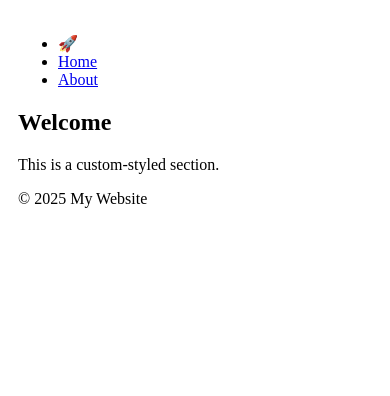
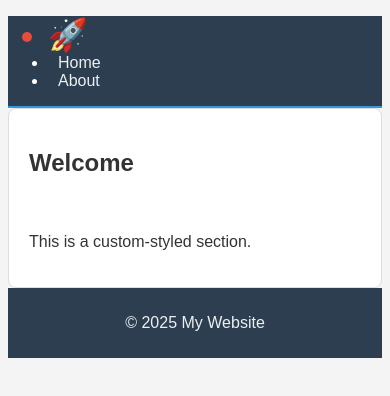
Before and after one commit to TatsLove/alx_html_css, a plain HTML site: page css_basic/index.html in a window 390 px wide. Drawn offline with Linux system fonts and the light colour scheme.

Commit message:
Update styles.css

```diff
--- a/css_basic/styles.css
+++ b/css_basic/styles.css
@@ -1,25 +1,62 @@
-/* Default styles */
-.works_on_smartphone {
-  width: 100%;
-  box-sizing: border-box;
+/* General styles */
+body {
+  background-color: #f4f4f4;
+  font-family: Arial, sans-serif;
+  color: #333;
 }
 
-/* Mobile styles */
+header {
+  background-color: #2c3e50;
+  color: #ffffff;
+  border-bottom: 2px solid #3498db;
+}
+
+.logo {
+  font-size: 2.5em;
+  color: #e74c3c;
+}
+
+header ul li a {
+  color: #ecf0f1;
+  text-decoration: none;
+  padding: 5px 10px;
+  border-radius: 5px;
+}
+
+header ul li a:hover {
+  background-color: #3498db;
+}
+
+article {
+  background-color: #ffffff;
+  border: 1px solid #ddd;
+  border-radius: 8px;
+  padding: 20px;
+}
+
+article .content {
+  display: grid;
+  grid-template-columns: 1fr 1fr;
+  gap: 20px;
+}
+
+footer {
+  background-color: #2c3e50;
+  color: #ecf0f1;
+  text-align: center;
+  padding: 10px;
+}
+
+/* Responsive styles */
 @media only screen and (max-width: 600px) {
-  .works_on_smartphone {
-    font-size: 16px;
-    padding: 10px;
+  .works_on_smartphone header ul {
+    flex-direction: column;
+    align-items: center;
   }
-  .works_on_smartphone img {
-    max-width: 100%;
-    height: auto;
+  .works_on_smartphone .logo {
+    font-size: 2em;
   }
-  .works_on_smartphone .container {
-    width: 90%;
-    margin: 0 auto;
-  }
-  .works_on_smartphone nav {
-    display: flex;
-    flex-direction: column;
+  .works_on_smartphone article .content {
+    grid-template-columns: 1fr;
   }
 }
```
